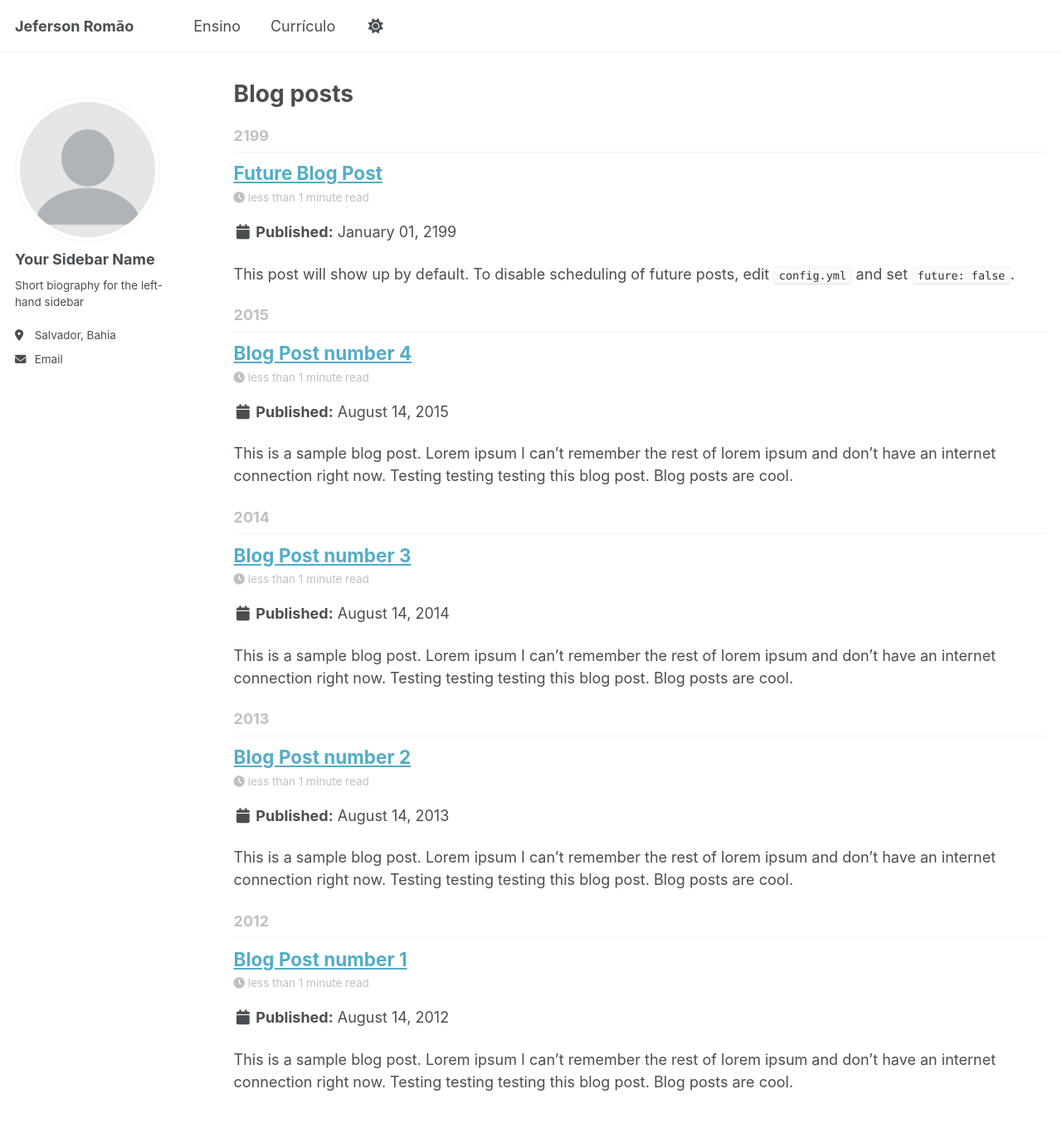
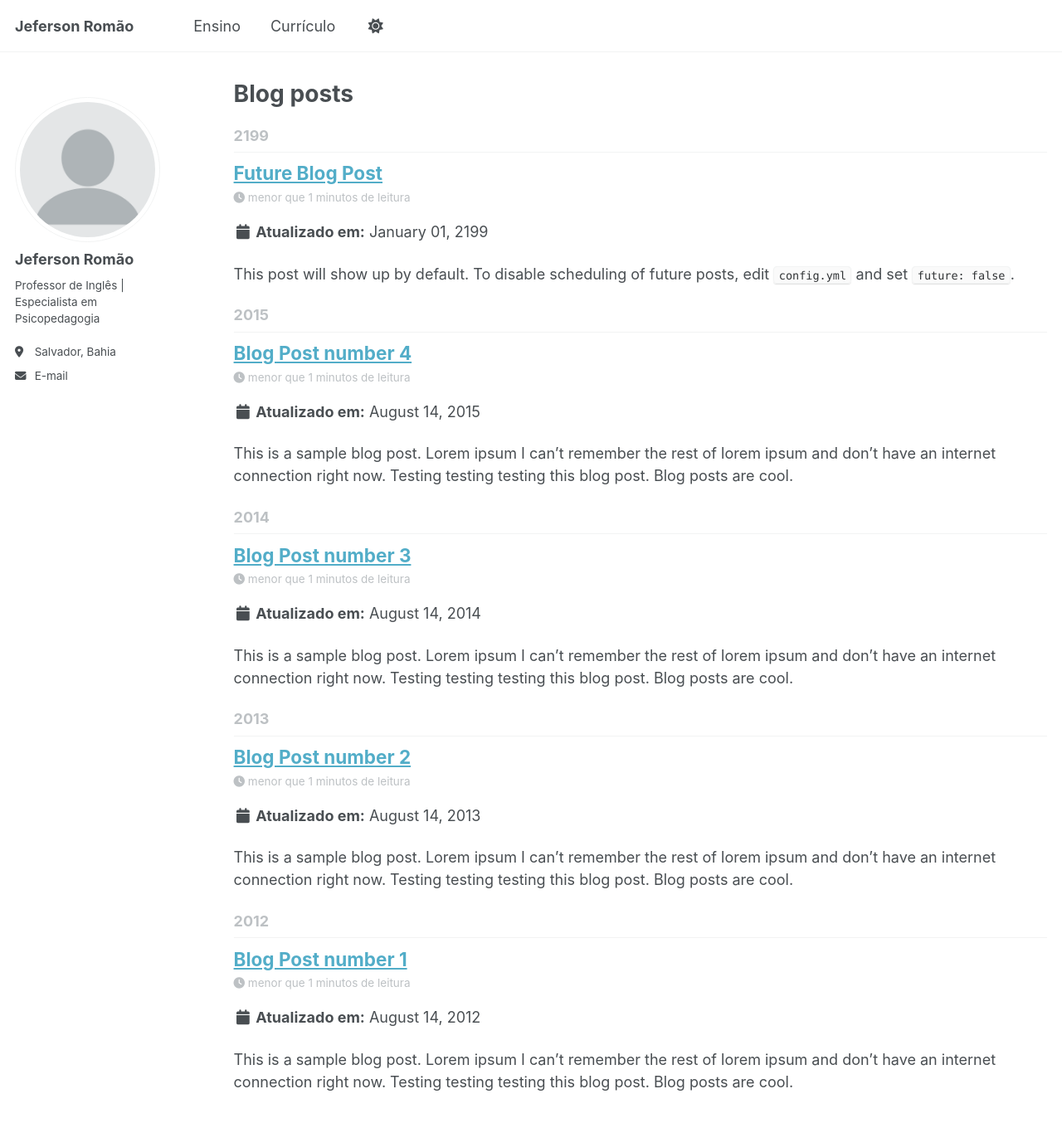
Before and after one commit to jefersonromao/jefersonromao.github.io, a Jekyll site: the page built from _pages/year-archive.html, in a window 1280 px wide and 1400 px high. Shown: the top 1354 px of the window at 83% size. Built offline with Jekyll 4.4.1, drawn with Linux system fonts in a browser that asks for light colours; a script bundle is joined from its source files by our own code; library files that are not in the unit come from our copies; some of the changed text lies outside the part shown.

Commit message:
Update _config.yml

```diff
--- a/_config.yml
+++ b/_config.yml
@@ -7,7 +7,7 @@
 # server process.
 
 # Basic Site Settings
-locale                   : "en-US"
+locale                   : "pt-BR"
 site_theme               : "default" # Currently available options are "default", "air"
 title                    : "Jeferson Romão"
 title_separator          : "-"
@@ -24,9 +24,9 @@ repository               : "jefersonromao/jefersonromao.github.io"
 author:
   # Biographic information
   avatar           : "profile.png"
-  name             : "Your Sidebar Name"
+  name             : "Jeferson Romão"
   pronouns         : # example: "she/her"
-  bio              : "Short biography for the left-hand sidebar"
+  bio              : "Professor de Inglês | Especialista em Psicopedagogia"
   location         : "Salvador, Bahia"
   employer         : # "Red Brick University"
   uri              : # URL
```
